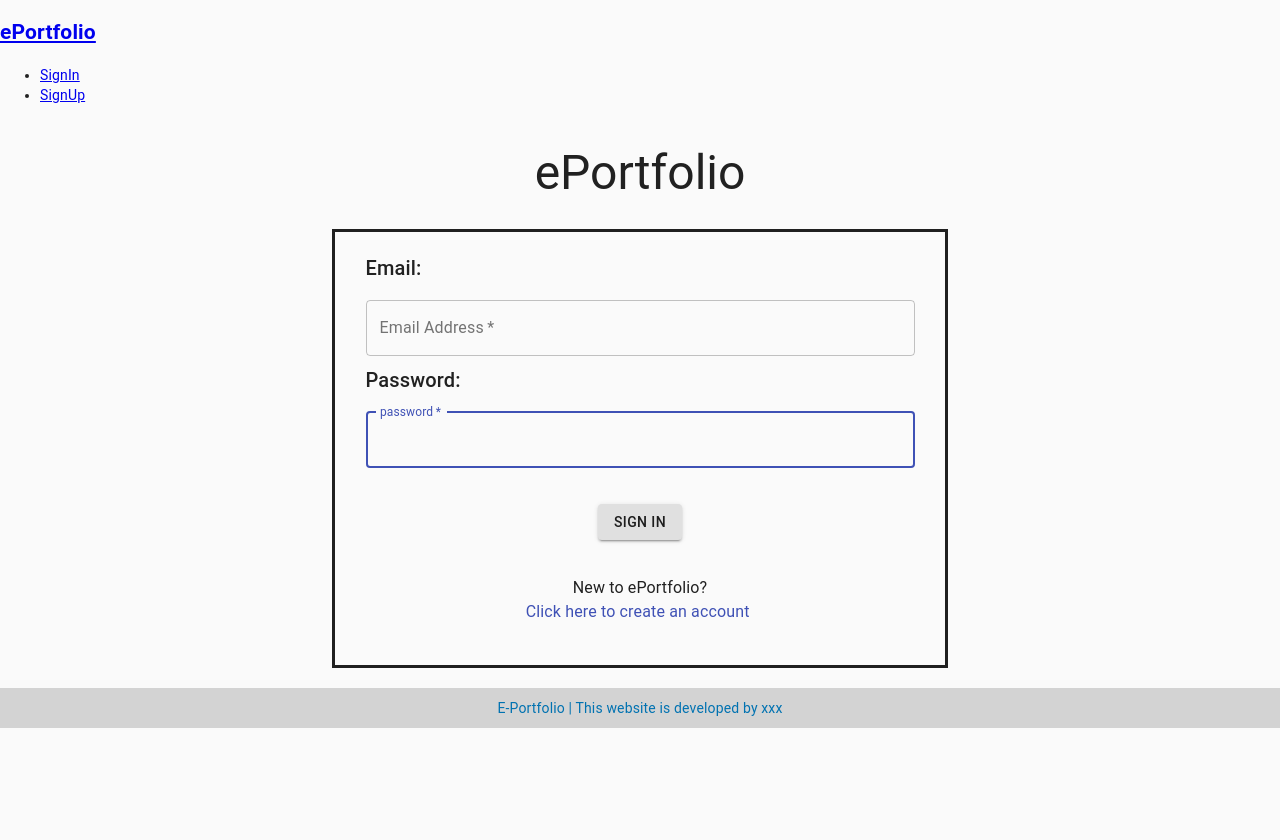
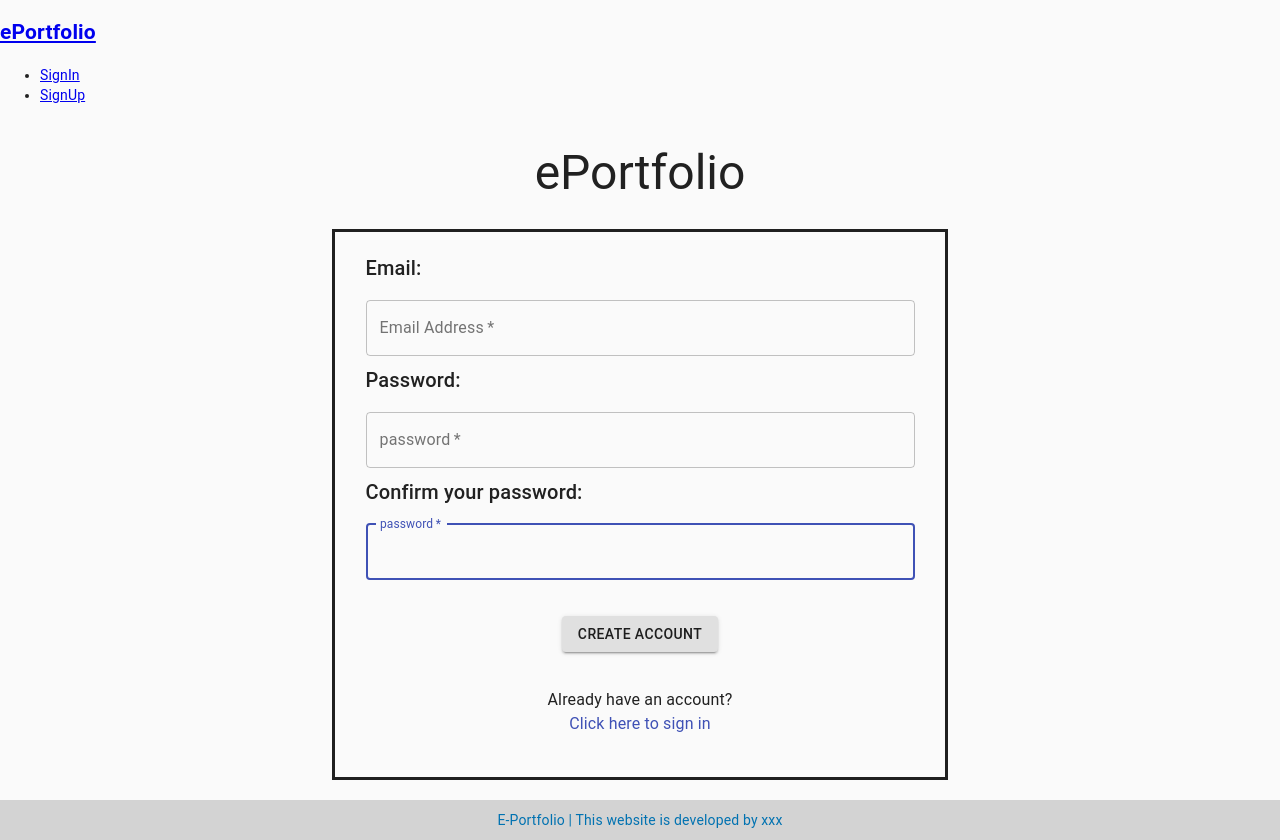
Before and after one commit to Scarletlake/ePortfolio_team2, a React (Create React App) app in the folder client/: page /user/signup in a window 1280 px wide. Before the commit the page ends 800 px from the top, so only its background shows below. Built offline with nearby package versions, Linux system fonts and the light colour scheme; the HTML template or start-up script is replaced by a standard one.

Commit message:
Update SignUpPage.js

```diff
--- a/client/src/pages/SignUpPage.js
+++ b/client/src/pages/SignUpPage.js
@@ -50,7 +50,7 @@ const useStyles = makeStyles((theme) => ({
 
 
 
-export default function SignIn() {
+export default function SignUp() {
 
   const classes = useStyles();
 
@@ -97,6 +97,20 @@ export default function SignIn() {
               autoComplete="password"
               autoFocus />
 
+            <Typography component="h2" variant="h6" >
+              Confirm your password:
+            </Typography>
+            <TextField
+              required
+              fullWidth
+              margin="normal"
+              variant="outlined"
+              id="re_password"
+              label="password"
+              name="re_password"
+              autoComplete="password"
+              autoFocus />
+
 
             <br />
             <br />
@@ -107,14 +121,14 @@ export default function SignIn() {
                 variant="contained"
                 className={classes.submit}
               >
-                Sign In
+                Create Account
               </Button>
             </div>
             <br />
 
 
             <Typography align="center">
-              New to ePortfolio?
+              Already have an account?
             </Typography>
 
             <Grid
@@ -123,9 +137,9 @@ export default function SignIn() {
               alignItems="center"
               justify="center"
             >
-              <Grid item xs={5} >
+              <Grid item xs={4.5} >
                 <Link href="#" variant='body1'>
-                Click here to create an account
+                Click here to sign in
               </Link>
             </Grid>
            </Grid>
```
